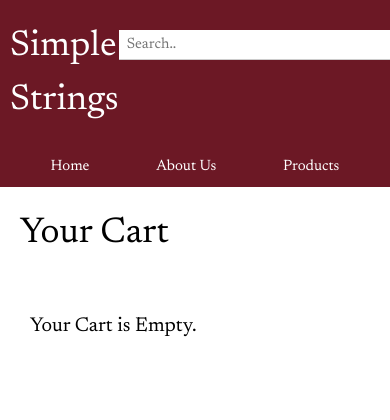
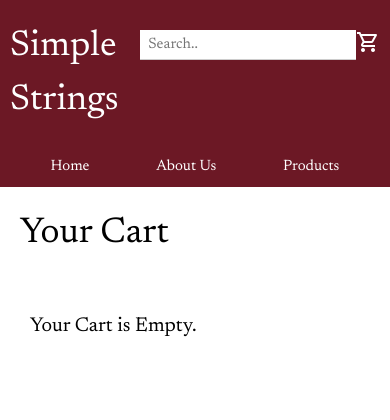
Before and after one commit to SMerilles-Rosmini/Assessment, a Flask app: page /cart/ in a window 390 px wide; the page is wider, and only the part inside the window is pictured. Shown: the top 420 px of that part. Run offline with Flask 3, Linux system fonts and the light colour scheme; data comes from the database, SQL or seed files in the repository; data that the repository does not hold is empty.

Commit message:
search bar is responsive. The search bar shrinks when the window is narrowed.

```diff
--- a/static/main.css
+++ b/static/main.css
@@ -105,7 +105,7 @@ header{
 
 .w3-input{
     margin-top: 20px;
-    width: 50%;
+    width: 100%;
     height: 10%;
 }
 
@@ -327,10 +327,16 @@ img{
 /* Search bar */
 
 .search{
-   width: 40%;
-   min-width: 700px;
    height: 30px;
+   flex-grow: 1;
+
 }
+.search-bar{
+    display: flex;
+    max-width: 700px;
+    width: 100%;
+}
+
 
 /* Thank you Page */
 
--- a/templates/layout.html
+++ b/templates/layout.html
@@ -21,7 +21,7 @@
     <header>
       <div class="w3-container">
         <h1>Simple Strings</h1>
-        <form action="/search" method="POST">
+        <form action="/search" method="POST" class="search-bar">
           <input name="search" type="text" class="w3-bar-item w3-input search" placeholder="Search..">
         </form>
         <a href="{{url_for('cart_view')}}"><span class="material-symbols-outlined">
```
